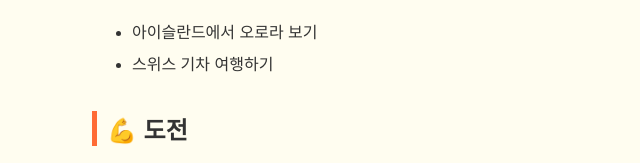
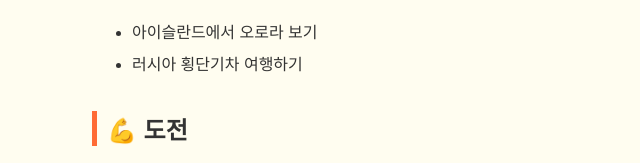
Before and after one commit to eunjeong-97/my-bucketlist, a plain HTML site: page index.html in a window 1280 px wide. Shown: the part 209-372 px from the top of the page, 223-863 px from the left. Drawn offline with Linux system fonts and the light colour scheme.

Commit message:
나만의 버킷리스트 항목 수정

```diff
--- a/index.html
+++ b/index.html
@@ -33,7 +33,7 @@
     <h2>✈️ 여행</h2>
     <ul>
       <li>아이슬란드에서 오로라 보기</li>
-      <li>스위스 기차 여행하기</li>
+      <li>러시아 횡단기차 여행하기</li>
     </ul>
 
     <h2>💪 도전</h2>
```
